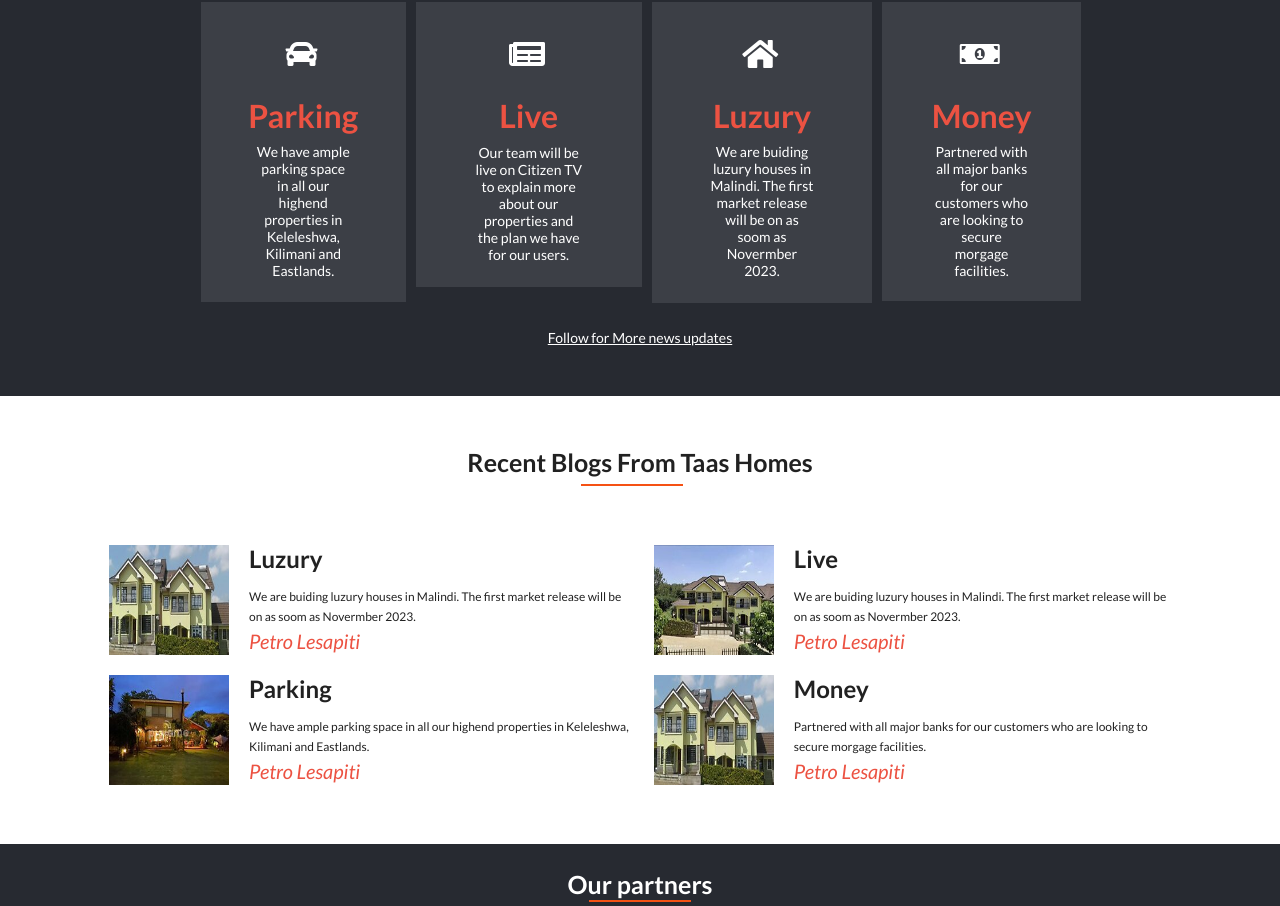
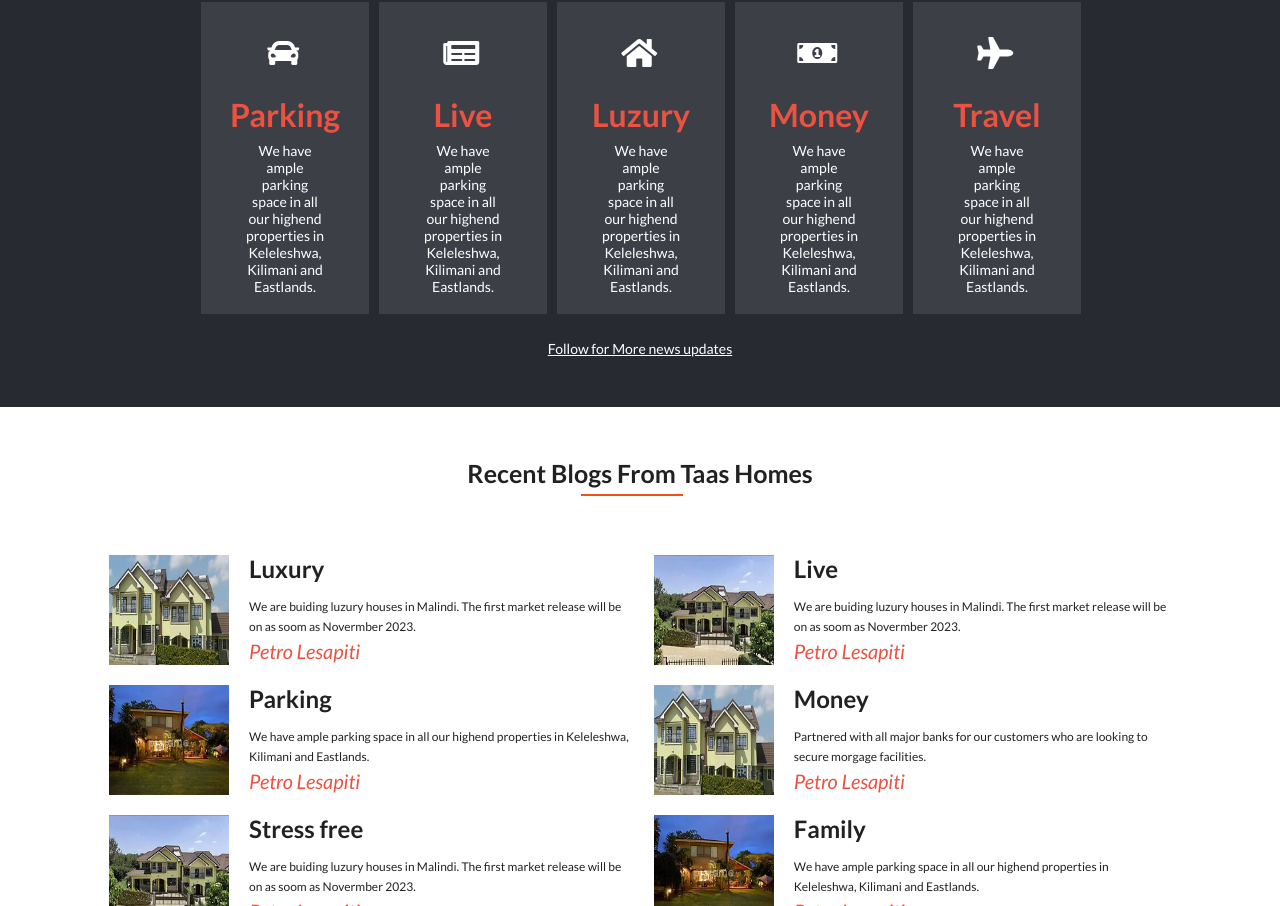
Before and after one commit to Loltolo-Lesapiti/Taas-Real-Estate, a website: page index.html in a window 1280 px wide. Shown: the part 1015-1921 px from the top of the page. Drawn offline with nearby package versions, Linux system fonts and the light colour scheme.

Commit message:
Update css file

```diff
--- a/css/style.css
+++ b/css/style.css
@@ -140,10 +140,16 @@ a {
   font-weight: 900;
   font-size: 50px;
   line-height: 4rem;
-  color: rgb(128, 5, 5);
+  color: #f55114;
   text-transform: uppercase;
   margin-top: 2px;
   margin-bottom: 10px;
+  background: linear-gradient(to left,
+  #f55114,
+  rgb(43, 4, 4),
+  #f55114);
+-webkit-background-clip: text;
+color: transparent;
 }
 
 .content h2 {
--- a/index.html
+++ b/index.html
@@ -83,7 +83,7 @@
               <i class="newspaper icon"></i>
           </li>
           <li class="headline"><h3>Live</h3></li>
-          <li>Our team will be live on Citizen TV to explain more about our properties and the plan we have for our users.
+          <li>We have ample parking space in all our highend properties in Keleleshwa, Kilimani and Eastlands.
           </li>
       </ul>
   </div>
@@ -93,7 +93,7 @@
               <i class="home icon"></i>
           </li>
           <li class="headline"><h3>Luzury</h3></li>
-          <li>We are buiding luzury houses in Malindi. The first market release will be on as soom as Novermber 2023.
+          <li>We have ample parking space in all our highend properties in Keleleshwa, Kilimani and Eastlands.
           </li>
       </ul>
   </div>
@@ -103,10 +103,20 @@
               <i class="money icon"></i>
           </li>
           <li class="headline"><h3>Money</h3></li>
-          <li>Partnered with all major banks for our customers who are looking to secure morgage facilities.
+          <li>We have ample parking space in all our highend properties in Keleleshwa, Kilimani and Eastlands.
           </li>
       </ul>
   </div>
+  <div class="update">
+    <ul>
+        <li>
+            <i class="plane icon"></i>
+        </li>
+        <li class="headline"><h3>Travel</h3></li>
+        <li>We have ample parking space in all our highend properties in Keleleshwa, Kilimani and Eastlands.
+        </li>
+    </ul>
+</div>
 </div>
   <a href="#" class="seemoreUpdates">Follow for More news updates</a>
   <button type="button" class="updateBtn">Subscribe</button>
--- a/js/script.js
+++ b/js/script.js
@@ -20,7 +20,7 @@ links.forEach((link) => {
 
 const houses = [{
   image: '../images/h1.jpg',
-  title: 'Luzury',
+  title: 'Luxury',
   discription: 'We are buiding luzury houses in Malindi. The first market release will be on as soom as Novermber 2023.',
   author: 'Petro Lesapiti',
 
@@ -43,6 +43,19 @@ const houses = [{
   title: 'Money',
   discription: 'Partnered with all major banks for our customers who are looking to secure morgage facilities.',
   author: 'Petro Lesapiti',
+},
+{
+  image: '../images/h2.jpg',
+  title: 'Stress free',
+  discription: 'We are buiding luzury houses in Malindi. The first market release will be on as soom as Novermber 2023.',
+  author: 'Petro Lesapiti',
+},
+{
+  image: '../images/h3.jpg',
+  title: 'Family',
+  discription: 'We have ample parking space in all our highend properties in Keleleshwa, Kilimani and Eastlands.',
+  author: 'Petro Lesapiti',
+
 },
 ];
 const container = document.querySelector('.grid');
```
Also changed, not shown: css/about.css (+6 -1 lines), README.md.
